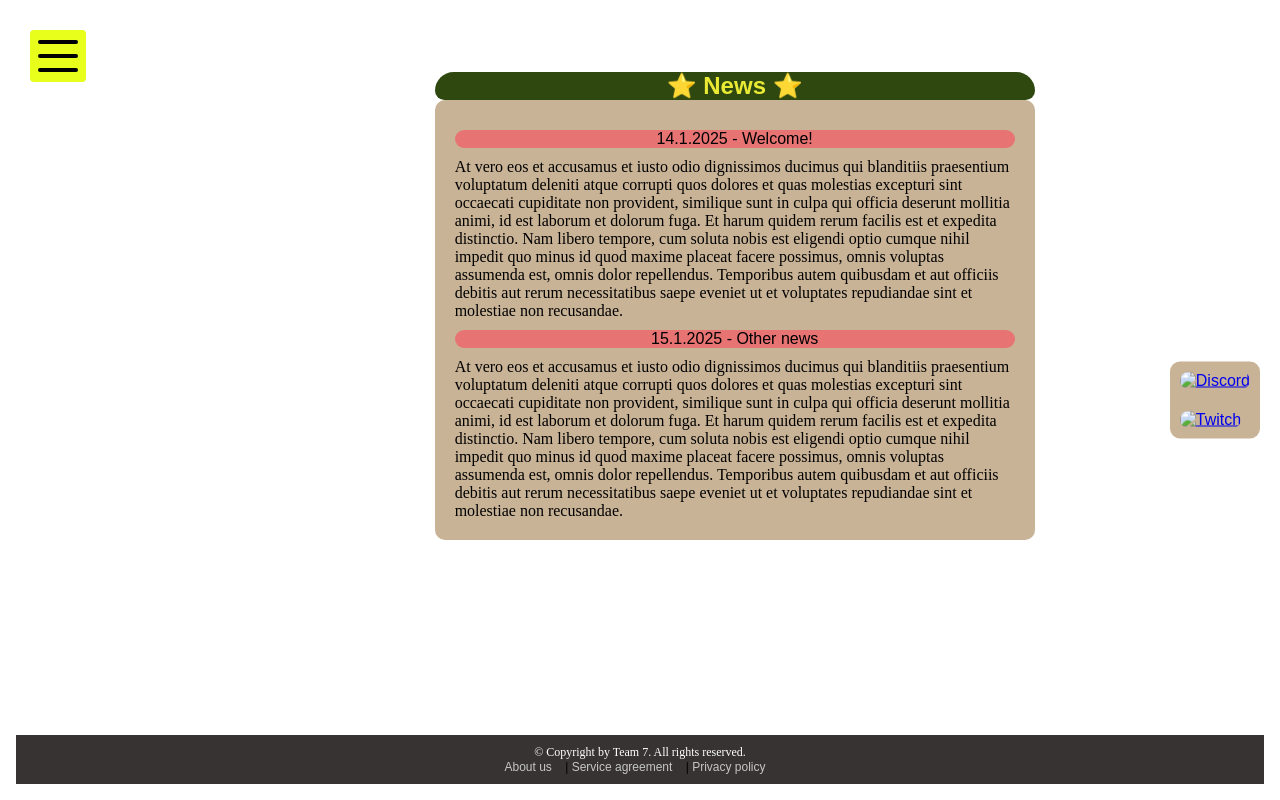
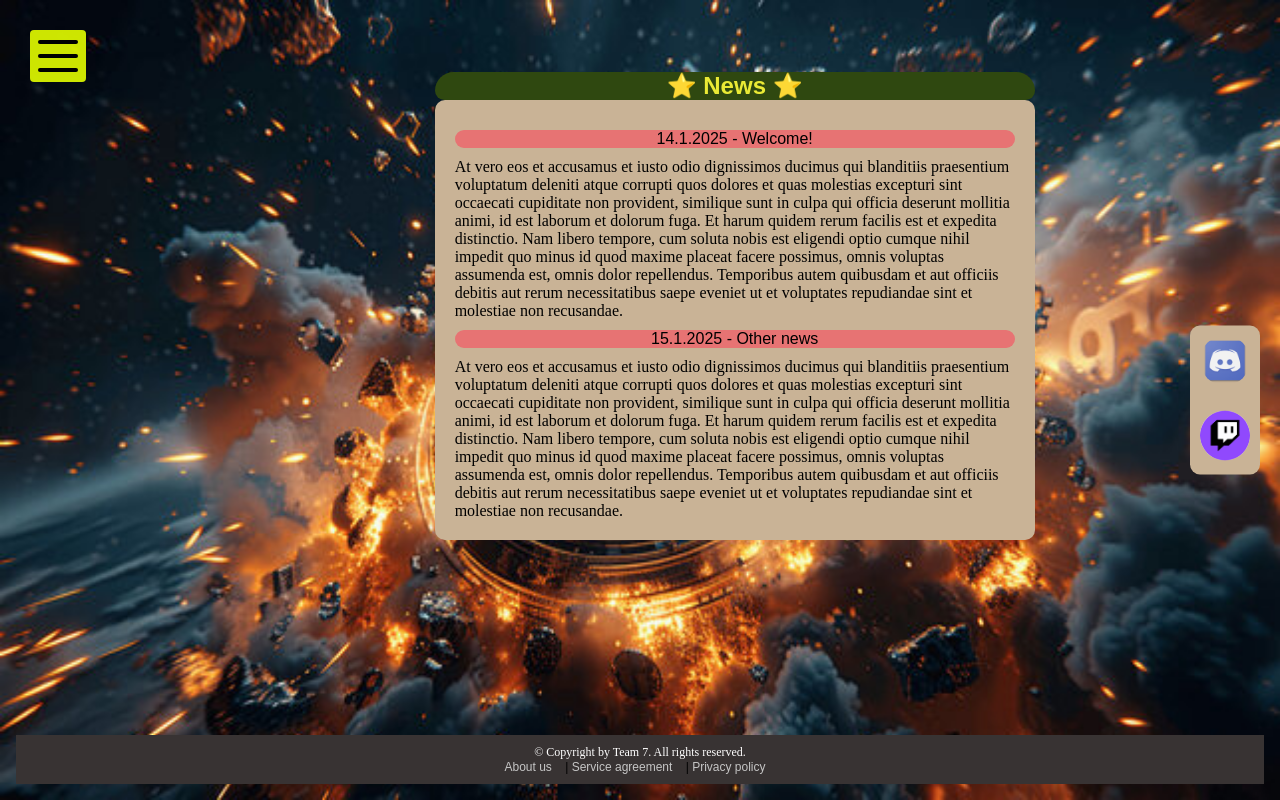
Before and after one commit to JaakkoKu/wwwpage, a plain HTML site: page index.html in a window 1280 px wide. Drawn offline with Linux system fonts and the light colour scheme.

Commit message:
muokattu kuvat

```diff
--- a/index.html
+++ b/index.html
@@ -21,7 +21,7 @@
             <nav>
                 <ul>
 
-                    <a href="index.html"><img src="epicsword.jpg" alt="Game of 7"></a>
+                    <a href="index.html"><img src="pictures/epicsword.jpg" alt="Game of 7"></a>
                     <h1>Game of 7</h1>
                     <li><a href="index.html">Home</a></li>
                     <li><a href="account.html">My Account</a></li>
@@ -64,8 +64,8 @@
     </div>
 
     <div class ="social-buttons">
-        <a href="#D"><img src="discord.png" alt ="Discord"></a>
-        <a href="#Twitch"><img src="Twitch.jpg" alt="Twitch"></a>
+        <a href="#D"><img src="pictures/discord.png" alt ="Discord"></a>
+        <a href="#Twitch"><img src="pictures/Twitch.jpg" alt="Twitch"></a>
     </div>
 
     <footer id ="footer">
--- a/tyylit.css
+++ b/tyylit.css
@@ -24,7 +24,7 @@ ul img {
     margin-left: 20px;
 }
 body{
-    background-image: url("epicbackground.jpg");
+    background-image: url("pictures/epicbackground.jpg");
     background-repeat: no-repeat;
     background-attachment: fixed;
     background-size: 100% 100%;
```
